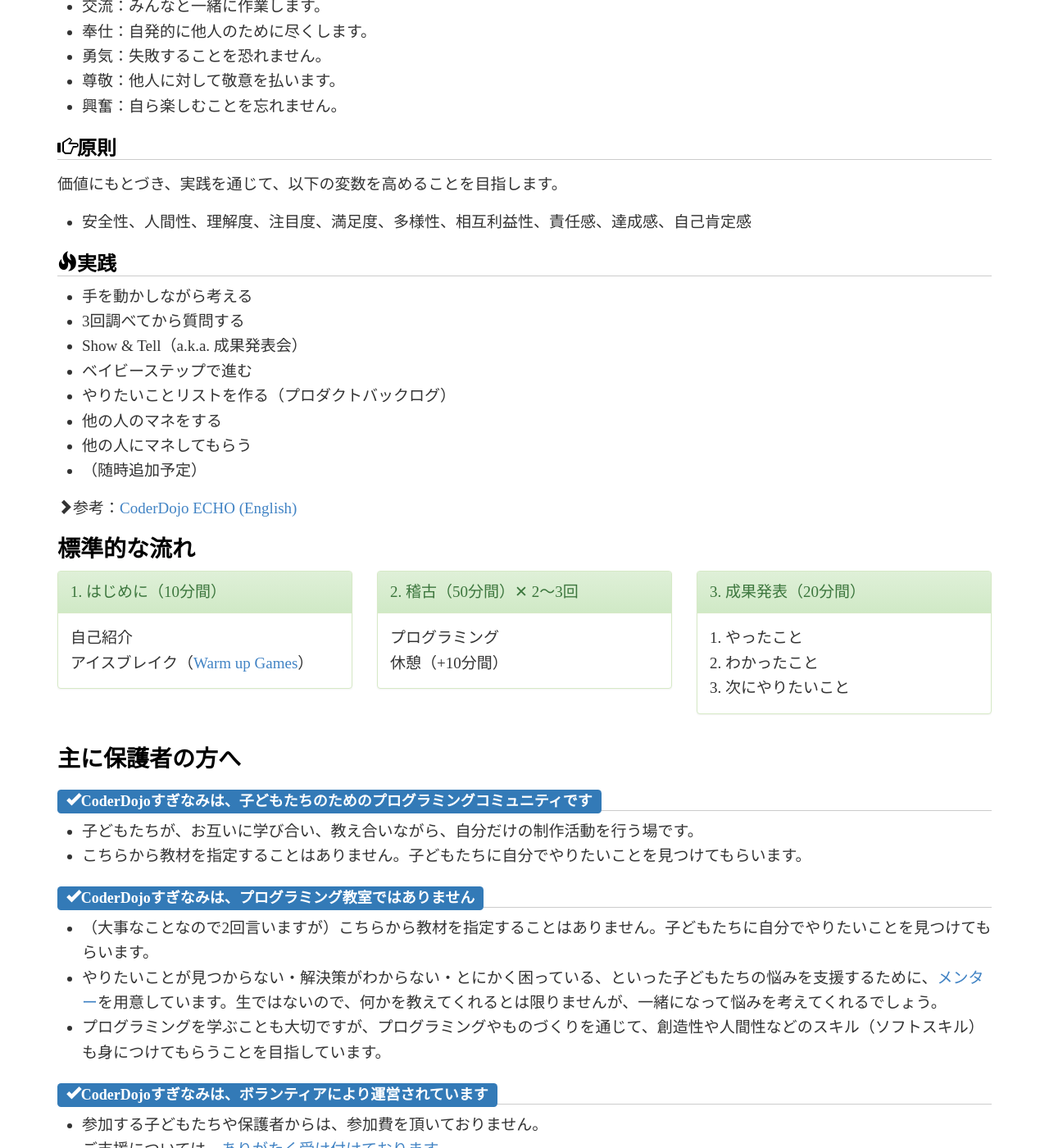
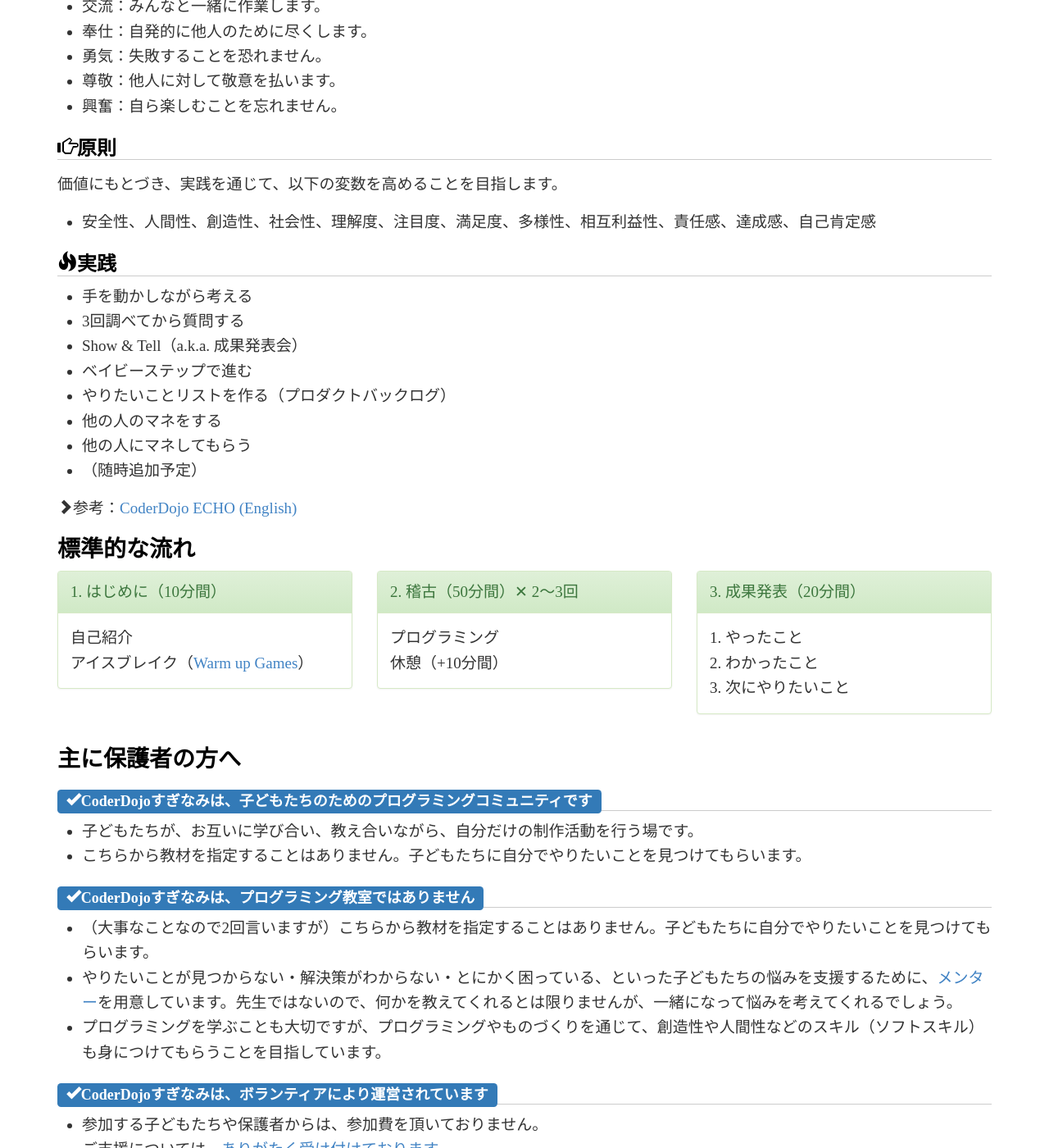
Before and after one commit to coderdojo-suginami/coderdojo-suginami.github.io, a Jekyll site: the page built from about/index.md, in a window 1280 px wide and 1400 px high, scrolled down 1792 px. Shown: the whole window at 82% size. Built offline with Jekyll 4.4.1, drawn with Linux system fonts in a browser that asks for light colours.

Commit message:
Fix typo

```diff
--- a/about/index.md
+++ b/about/index.md
@@ -61,7 +61,7 @@ TBD（杉並区の地域区民センターを使う予定です）
 
 価値にもとづき、実践を通じて、以下の変数を高めることを目指します。
 
-* 安全性、人間性、理解度、注目度、満足度、多様性、相互利益性、責任感、達成感、自己肯定感
+* 安全性、人間性、創造性、社会性、理解度、注目度、満足度、多様性、相互利益性、責任感、達成感、自己肯定感
 
 {% comment %}〜性、〜感、〜度などがよい{% endcomment %}
 
@@ -110,7 +110,7 @@ TBD（杉並区の地域区民センターを使う予定です）
 
 ## <span class="label label-primary"><span class="glyphicon glyphicon-ok" />CoderDojoすぎなみは、プログラミング教室ではありません</span>
 * （大事なことなので2回言いますが）こちらから教材を指定することはありません。子どもたちに自分でやりたいことを見つけてもらいます。
-* やりたいことが見つからない・解決策がわからない・とにかく困っている、といった子どもたちの悩みを支援するために、[メンター](/mentors/)を用意しています。生ではないので、何かを教えてくれるとは限りませんが、一緒になって悩みを考えてくれるでしょう。
+* やりたいことが見つからない・解決策がわからない・とにかく困っている、といった子どもたちの悩みを支援するために、[メンター](/mentors/)を用意しています。先生ではないので、何かを教えてくれるとは限りませんが、一緒になって悩みを考えてくれるでしょう。
 * プログラミングを学ぶことも大切ですが、プログラミングやものづくりを通じて、創造性や人間性などのスキル（ソフトスキル）も身につけてもらうことを目指しています。
 
 ## <span class="label label-primary"><span class="glyphicon glyphicon-ok" />CoderDojoすぎなみは、ボランティアにより運営されています</span>
```
